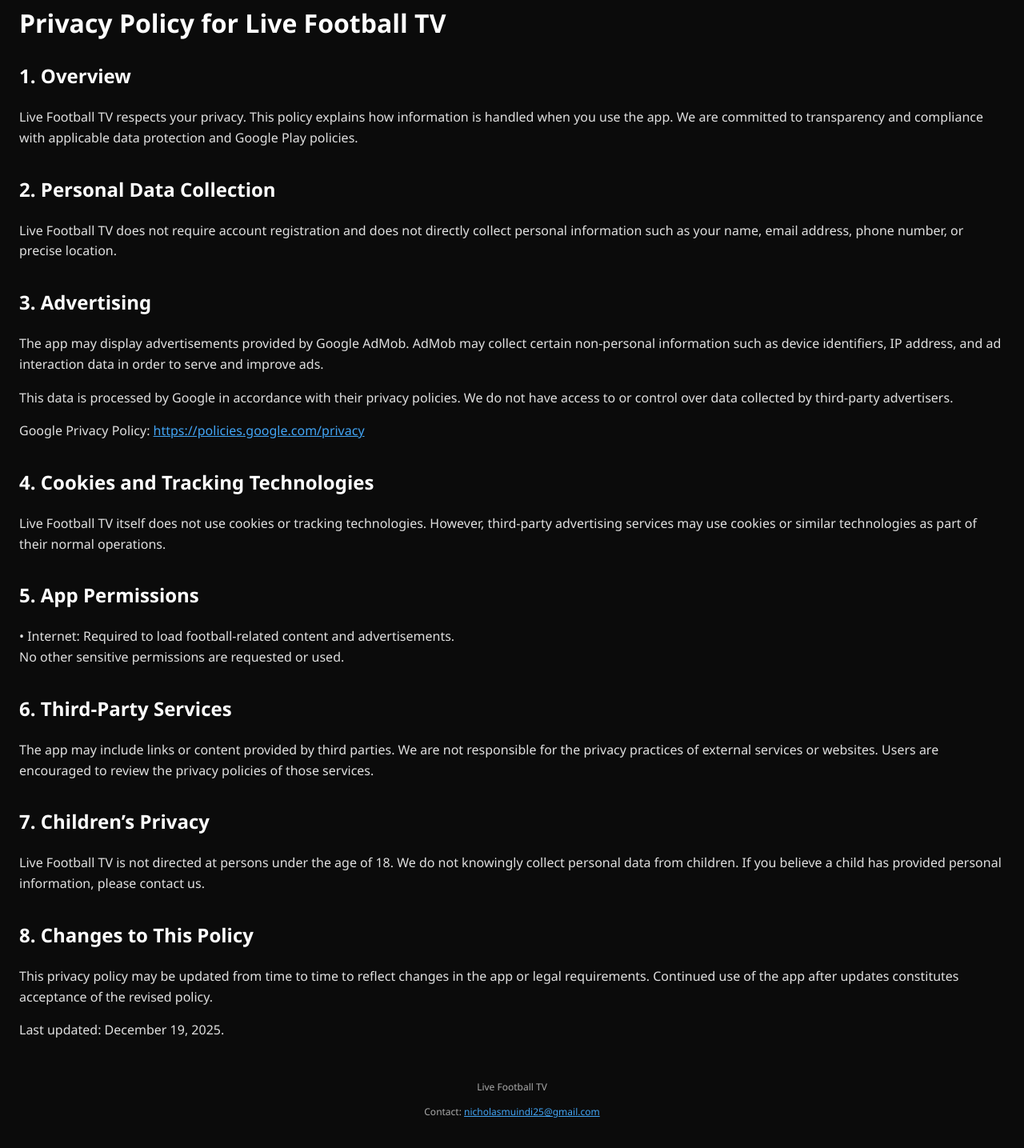
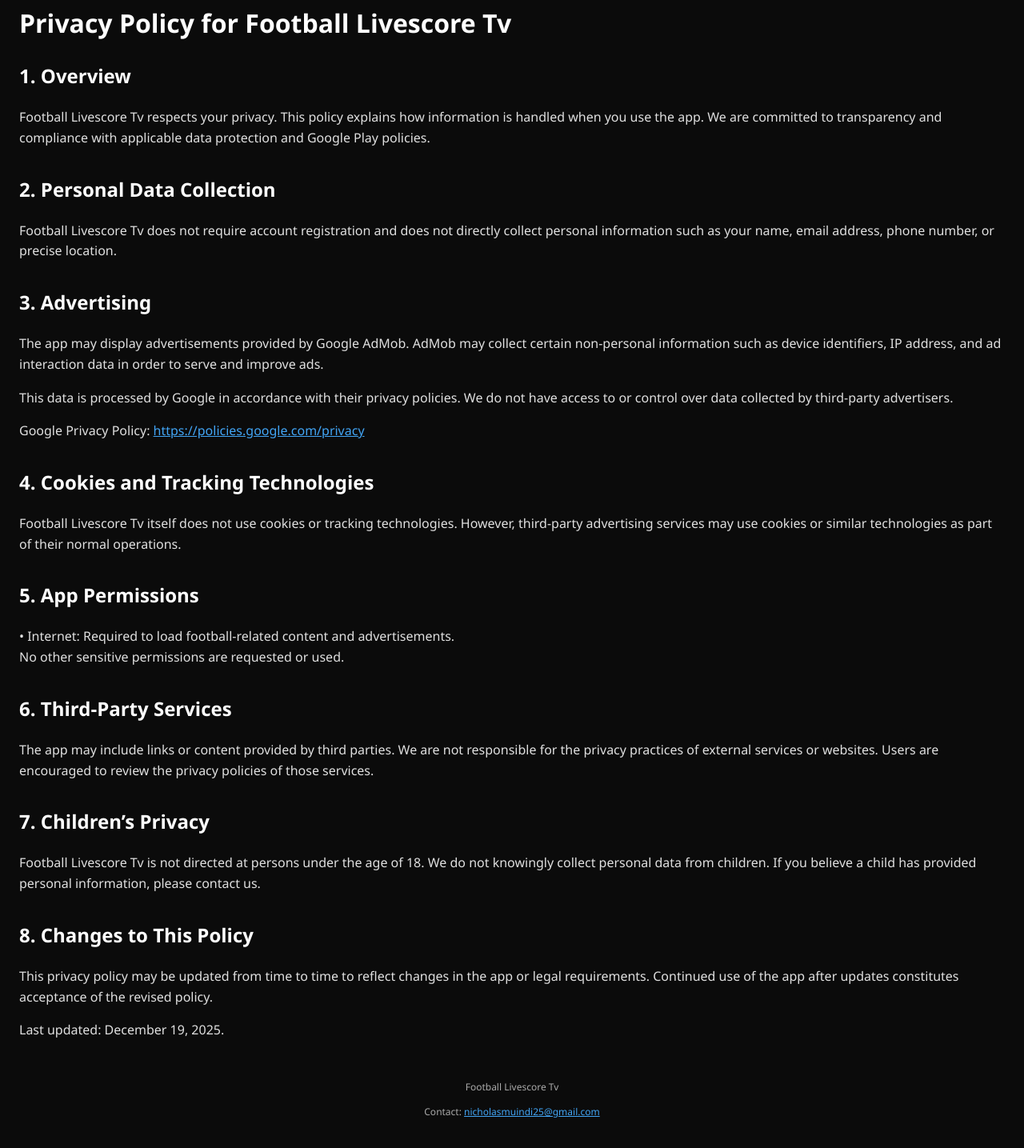
Before and after one commit to Nicky-muindi/nicky-muindi.github.io, a plain HTML site: page football-livescore-tv/privacy-policy.html in a window 1280 px wide. Shown: the part 42-1477 px from the top of the page at 80% size. Drawn offline with Linux system fonts and the light colour scheme.

Commit message:
Update privacy-policy.html

```diff
--- a/football-livescore-tv/privacy-policy.html
+++ b/football-livescore-tv/privacy-policy.html
@@ -3,7 +3,7 @@
 <head>
   <meta charset="UTF-8" />
   <meta name="viewport" content="width=device-width, initial-scale=1.0" />
-  <title>Privacy Policy - Live Football TV</title>
+  <title>Privacy Policy - Football Livescore Tv</title>
   <style>
     body {
       font-family: "Segoe UI", Tahoma, sans-serif;
@@ -32,12 +32,12 @@
 </head>
 <body>
 
-  <h1>Privacy Policy for Live Football TV</h1>
+  <h1>Privacy Policy for Football Livescore Tv</h1>
 
   <div class="section">
     <h2>1. Overview</h2>
     <p>
-      Live Football TV respects your privacy. This policy explains how information
+      Football Livescore Tv respects your privacy. This policy explains how information
       is handled when you use the app. We are committed to transparency and compliance
       with applicable data protection and Google Play policies.
     </p>
@@ -46,7 +46,7 @@
   <div class="section">
     <h2>2. Personal Data Collection</h2>
     <p>
-      Live Football TV does not require account registration and does not directly
+      Football Livescore Tv does not require account registration and does not directly
       collect personal information such as your name, email address, phone number,
       or precise location.
     </p>
@@ -74,7 +74,7 @@
   <div class="section">
     <h2>4. Cookies and Tracking Technologies</h2>
     <p>
-      Live Football TV itself does not use cookies or tracking technologies.
+      Football Livescore Tv itself does not use cookies or tracking technologies.
       However, third-party advertising services may use cookies or similar technologies
       as part of their normal operations.
     </p>
@@ -100,7 +100,7 @@
   <div class="section">
     <h2>7. Children’s Privacy</h2>
     <p>
-      Live Football TV is not directed at persons under the age of 18.
+      Football Livescore Tv is not directed at persons under the age of 18.
       We do not knowingly collect personal data from children.
       If you believe a child has provided personal information, please contact us.
     </p>
@@ -119,7 +119,7 @@
   </div>
 
   <div class="footer">
-    <p>Live Football TV</p>
+    <p>Football Livescore Tv</p>
     <p>
       Contact:
       <a href="mailto:nicholasmuindi25@gmail.com">nicholasmuindi25@gmail.com</a>
```
